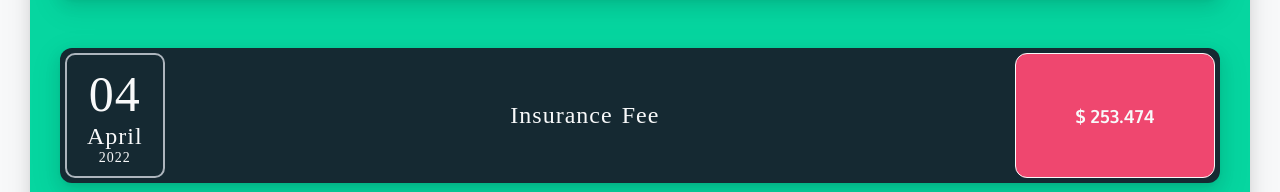
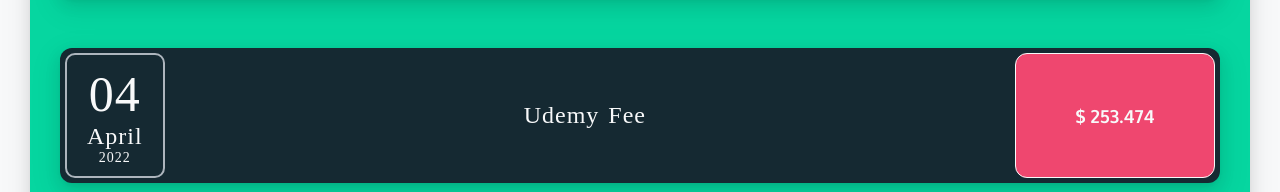
Before and after one commit to AyeshaMunawar-profile/expense-management-system, a React (Create React App) app: page / in a window 1280 px wide. Shown: the part 1645-1837 px from the top of the page. Built offline with nearby package versions, Linux system fonts and the light colour scheme; a web font is replaced by a local one.

Commit message:
EMS> Add new expense to the expense tracker
EMS> Add new expense to the expense tracker

```diff
--- a/src/App.js
+++ b/src/App.js
@@ -2,9 +2,10 @@
 import Header from "./Container/Header/Header";
 import ExpenseTracker from "./Container/ExpenseTracker/ExpenseTracker";
 import AddExpense from "./Components/AddExpense/AddExpense";
-import React from "react";
+import React, {useEffect, useState} from "react";
 
 function App() {
+    const [expensesList, setExpensesList] = useState([])
     const expenses = [
         {
             id: "expense-1",
@@ -27,18 +28,34 @@
         {
             id: "expense-4",
             date: new Date(),
-            expenseTitle: "Insurance Fee",
+            expenseTitle: "Udemy Fee",
             amount: 253.474
         }
     ]
+    // add already existing expenses to the list
+    useEffect(() => {
+        setExpensesList(expenses)
+    }, [])
+
     const onSaveExpense = (data) => {
         const {date, expenseTitle, amount} = data;
+        // add the new expense to the latest list of expenses
+        setExpensesList((previousList) => {
+            return [
+                ...previousList,
+                {
+                    id: `expense-${previousList.length + 1}`,
+                    date, expenseTitle,
+                    amount
+                }
+            ]
+        })
         console.log("Data received successfully at the app component", data)
     }
     return (
         <div className="App">
             <Header/>
-            <ExpenseTracker expenses={expenses}/>
+            <ExpenseTracker expenses={expensesList}/>
             <AddExpense onSaveExpense={onSaveExpense}/>
         </div>
     );
```
